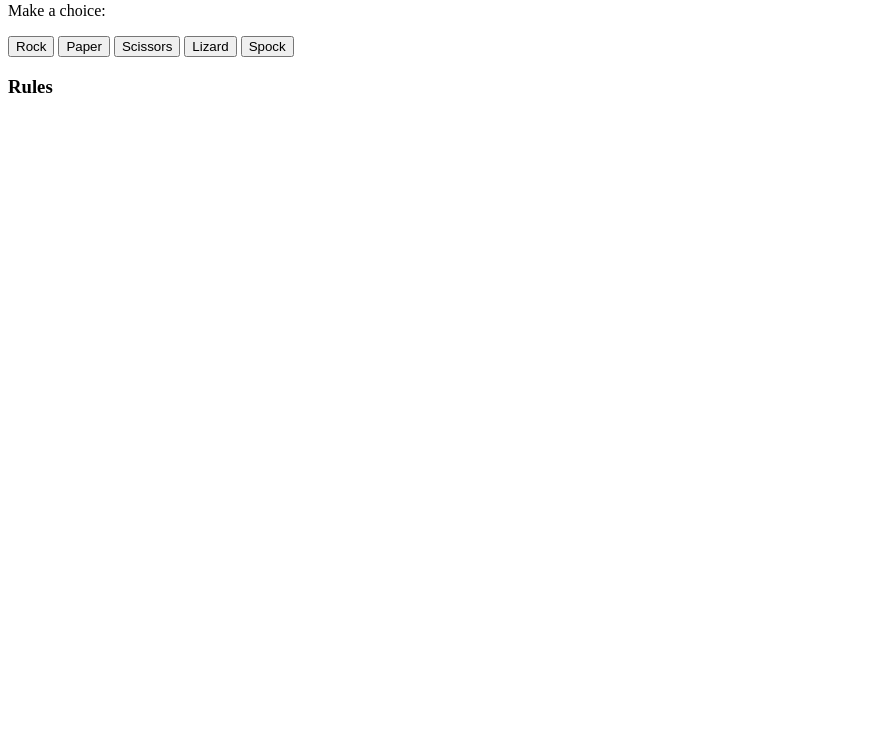
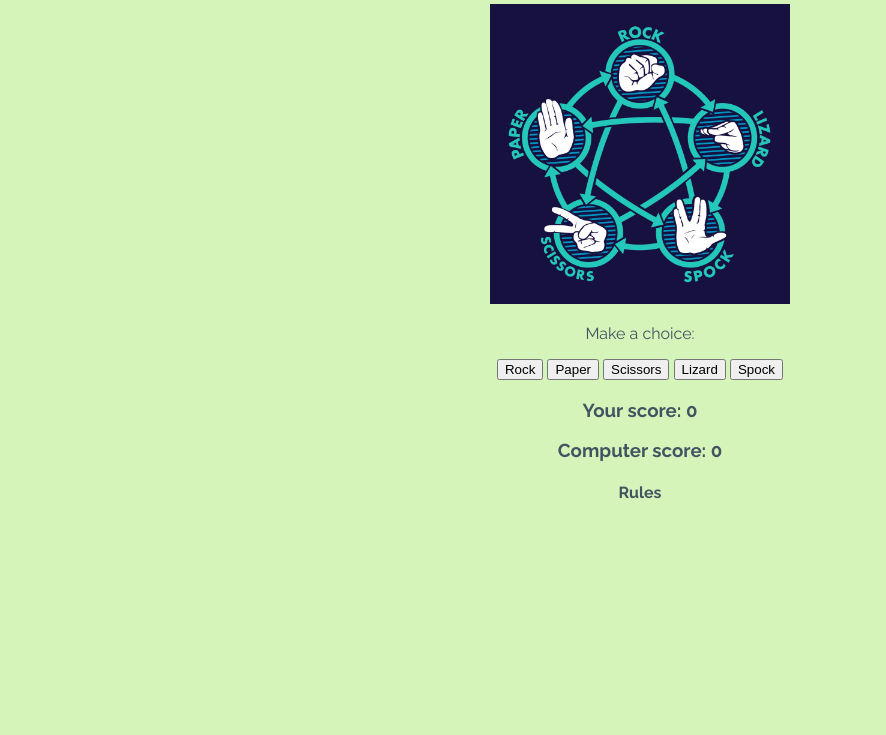
Before and after one commit to Soux42/GameRock-Paper-Scissors, a plain HTML site: page index.html in a window 1280 px wide. Shown: the part 65-800 px from the top of the page, without its empty margins (0-886 px from the left). Drawn offline with Linux system fonts and the light colour scheme.

Commit message:
Add Player and Computer class to body,add css style

```diff
--- /dev/null
+++ b/assets/css/style.css
@@ -0,0 +1,6 @@
+body{
+    background: #d5f4ba;
+    font-family: "Raleway", sans-serif;
+    color: #445361;
+    text-align: center;
+}
--- a/index.html
+++ b/index.html
@@ -4,11 +4,12 @@
 <head>
     <meta charset="UTF-8">
     <meta name="viewport" content="width=device-width, initial-scale=1.0">
+    <link rel="stylesheet" href="assets/css/style.css">
     <!--google fonts-->
     <link rel="preconnect" href="https://fonts.googleapis.com">
     <link rel="preconnect" href="https://fonts.gstatic.com" crossorigin>
     <link href="https://fonts.googleapis.com/css2?family=Raleway:wght@100..900&display=swap" rel="stylesheet">
-    <link rel="stylesheet" href="assets/css/style.css">
+
 
     <!--Title-->
     <title>RPSLSgame</title>
@@ -23,20 +24,28 @@
     <header>
     <h2>Rock Paper Scissors Lizard Spock
     </h2>
+    <img src="assets/images/RPSLS image.jpg" alt="RPSLS" width="300px">
     </header>
 
 <section class="game-area">
 <div>
     <p>Make a choice: </p>
-    <button aria-label="Rock" data-Choice="0" class="control">Rock</button>
-    <button aria-label="Paper" data-Choice="0" class="control">Paper</button>
-    <button aria-label="Scissors" data-Choice="0" class="control">Scissors</button>
-    <button aria-label="Lizard" data-Choice="0" class="control">Lizard</button>
-    <button aria-label="Spock" data-Choice="0" class="control">Spock</button>
+    <button aria-label="Rock" data-Choice="0" class="control">Rock </button>
+    <button aria-label="Paper" data-Choice="1" class="control">Paper </button>
+    <button aria-label="Scissors" data-Choice="2" class="control">Scissors </button>
+    <button aria-label="Lizard" data-Choice="3" class="control">Lizard </button>
+    <button aria-label="Spock" data-Choice="4" class="control">Spock </button>
+</div>
+<div class="player">
+    <h3 class="scores">Your score: <span id="player-score">0</span></h3>
+</div>
+<div class="computer">
+    <h3 class="scores">Computer score: <span id="computer-score">0</span></h3>
 </div>
 </section>
+
 <footer>
-    <h3>Rules</h3>
+    <h4>Rules</h4>
 
 </footer>
 
```
Also changed, not shown: assets/images/RPSLS image.jpg (added).
